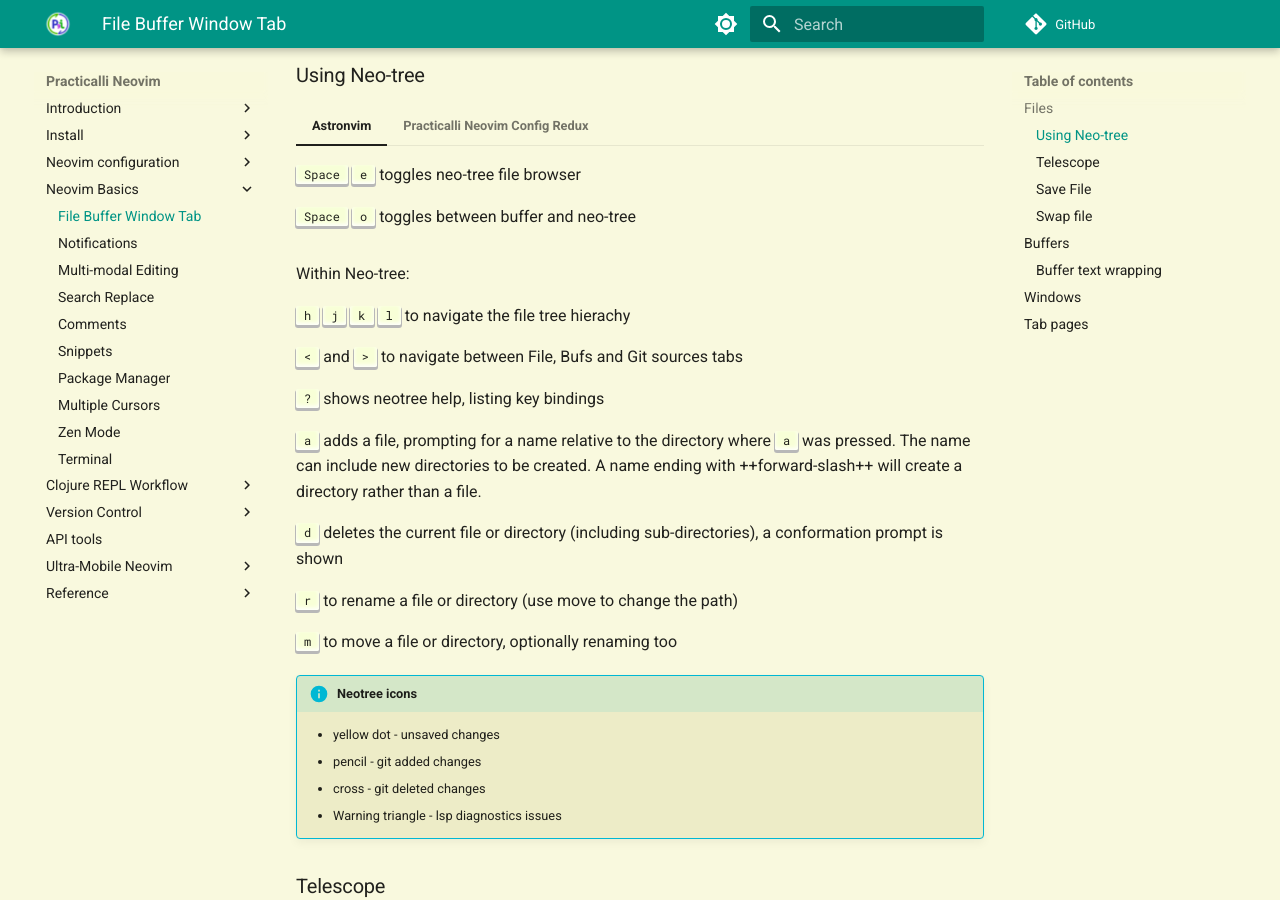
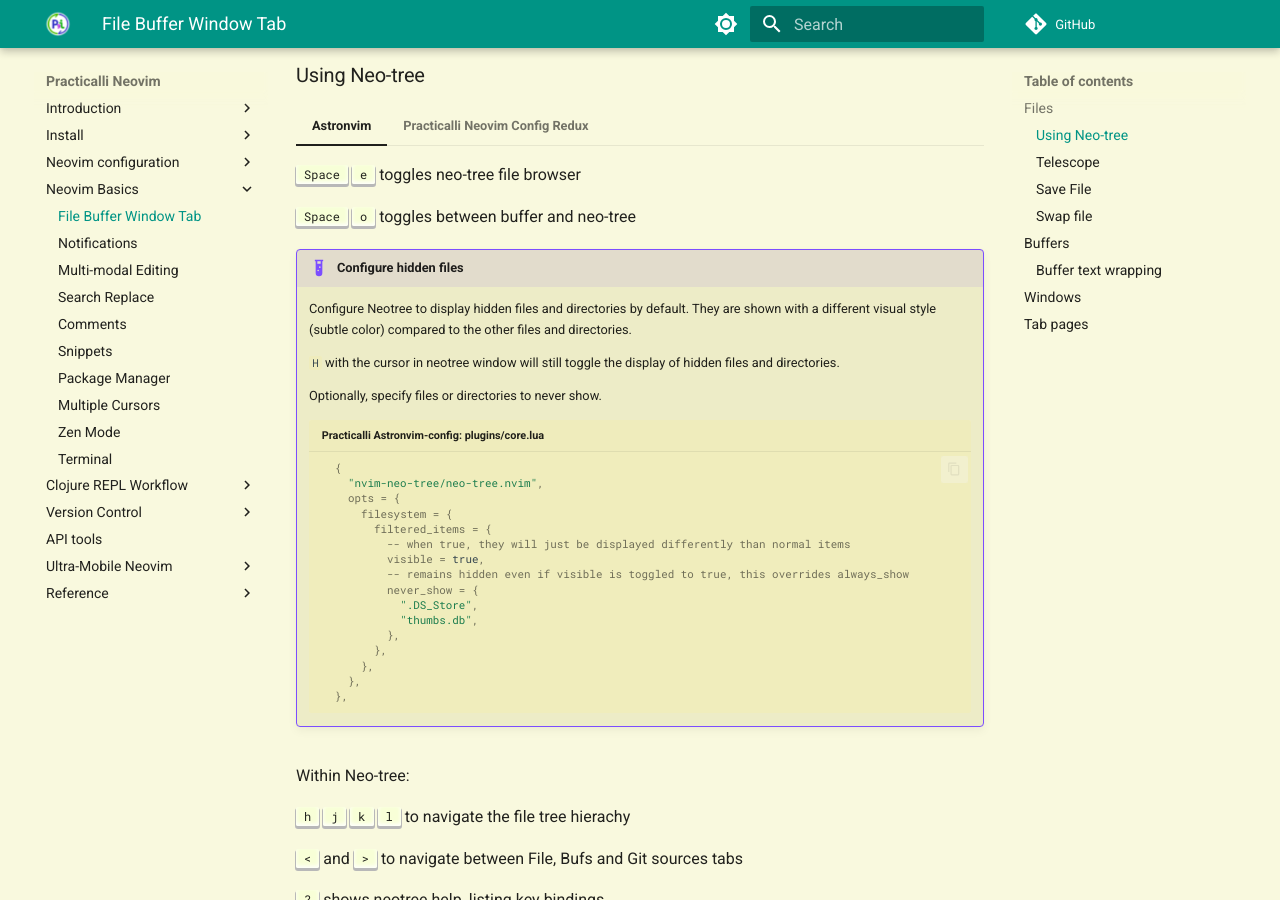
Before and after one commit to practicalli/neovim, an MkDocs documentation site: the page built from docs/neovim-basics/file-buffer-window-tab.md, in a window 1280 px wide and 900 px high, scrolled down 635 px. Built offline with MkDocs 1.6.1 and Material for MkDocs 9.7.7, drawn with Linux system fonts in a browser that asks for light colours; plug-ins that fetch from the network failed and are left out; comment, search, counter and statistics services are not loaded.

Commit message:
basics: configure neotree to show hidden files and directories

````diff
--- a/docs/neovim-basics/file-buffer-window-tab.md
+++ b/docs/neovim-basics/file-buffer-window-tab.md
@@ -23,6 +23,30 @@
 
     ++spc++ ++"o"++ toggles between buffer and neo-tree
 
+    !!! EXAMPLE "Configure hidden files"
+        Configure Neotree to display hidden files and directories by default.  They are shown with a different visual style (subtle color) compared to the other files and directories.
+
+        `H` with the cursor in neotree window will still toggle the display of hidden files and directories.
+
+        Optionally, specify files or directories to never show.
+        ```lua title="Practicalli Astronvim-config: plugins/core.lua"
+          {
+            "nvim-neo-tree/neo-tree.nvim",
+            opts = {
+              filesystem = {
+                filtered_items = {
+                  -- when true, they will just be displayed differently than normal items
+                  visible = true,
+                  -- remains hidden even if visible is toggled to true, this overrides always_show
+                  never_show = {
+                    ".DS_Store",
+                    "thumbs.db",
+                  },
+                },
+              },
+            },
+          },
+        ```
 
 === "Practicalli Neovim Config Redux"
 
````
Also changed, not shown: CHANGELOG.md (+1 -0 lines).
